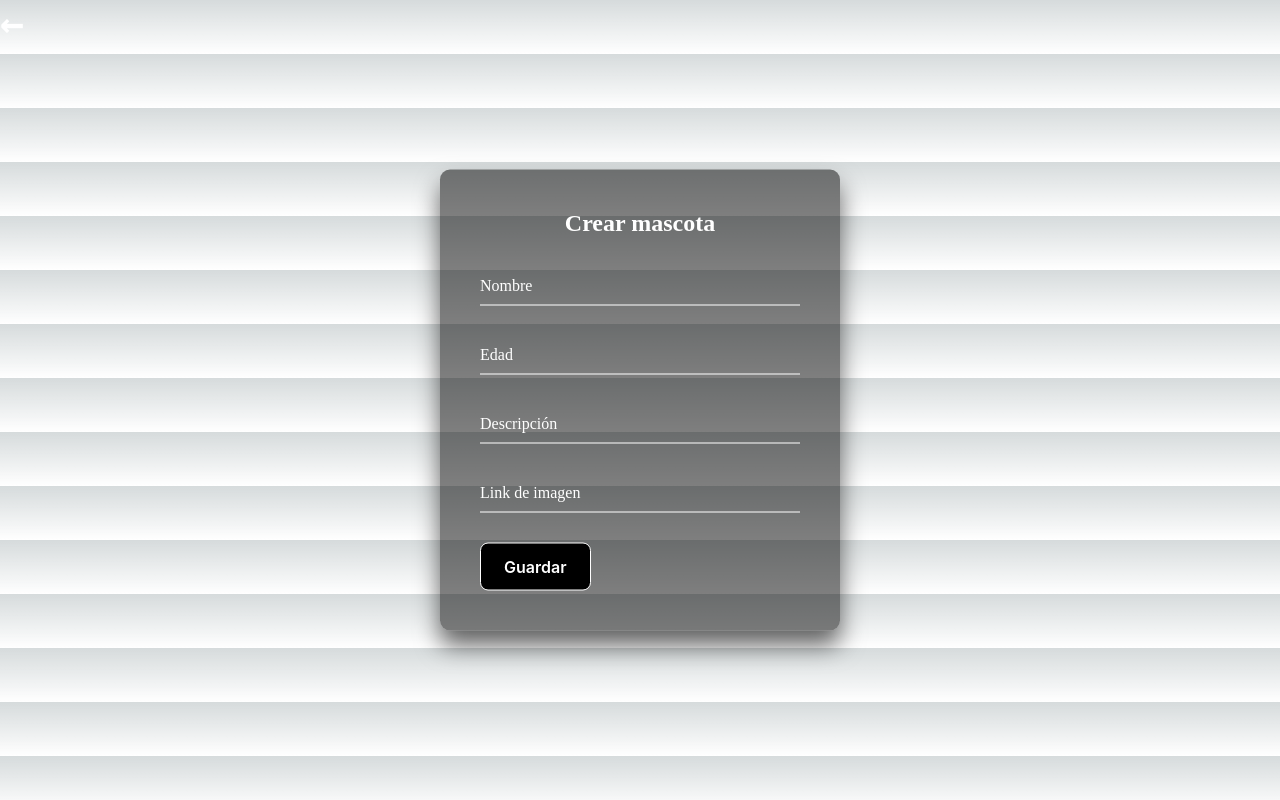
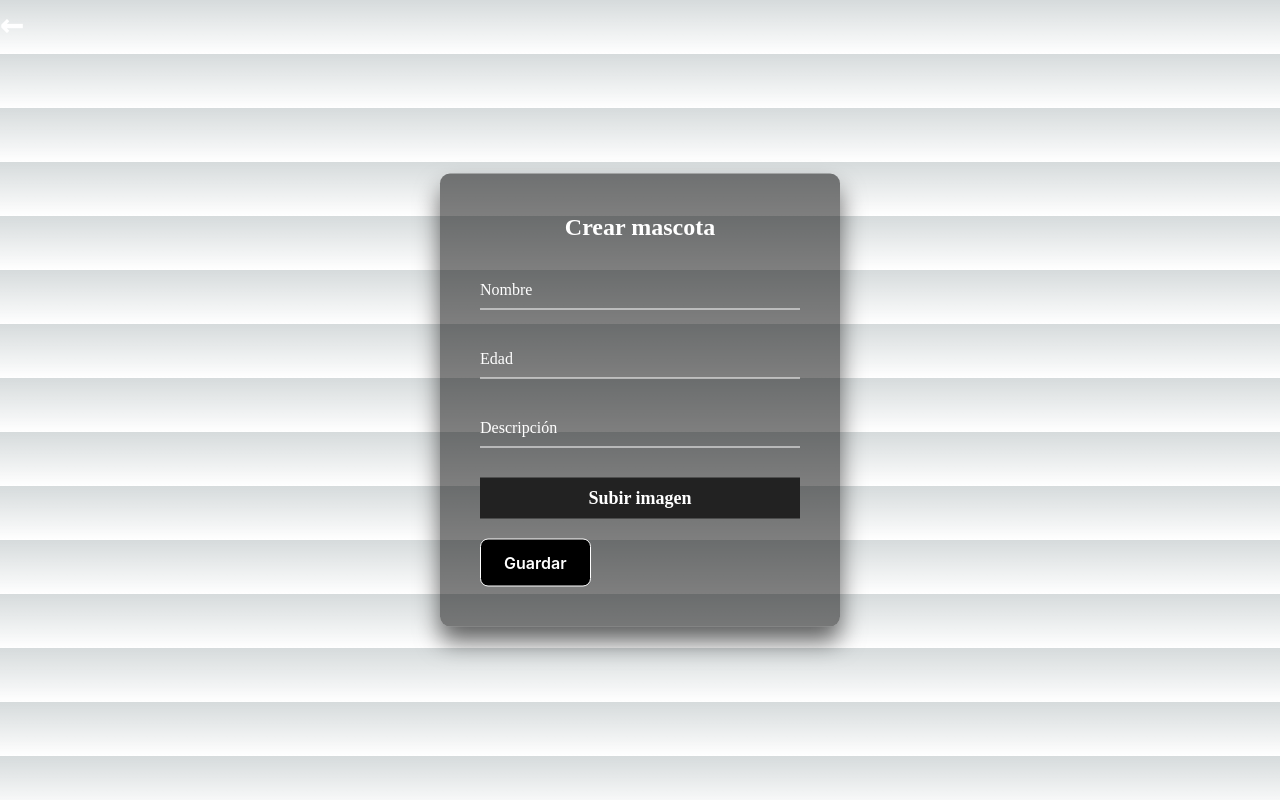
Before and after one commit to Zedieee/PetsClient, a Next.js app: page /crear in a window 1280 px wide. Built offline with nearby package versions, Linux system fonts and the light colour scheme.

Commit message:
imagesfromCloud

```diff
--- a/package.json
+++ b/package.json
@@ -11,8 +11,10 @@
   "dependencies": {
     "@next/font": "13.0.7",
     "axios": "^1.2.1",
+    "cloudinary-react": "^1.8.1",
     "eslint": "8.29.0",
     "eslint-config-next": "13.0.7",
+    "imgur": "^2.2.0",
     "next": "13.0.7",
     "react": "18.2.0",
     "react-dom": "18.2.0",
--- a/pages/crear.jsx
+++ b/pages/crear.jsx
@@ -1,61 +1,73 @@
-import styles from '../styles/Editar.module.css'
-import { useState, useEffect } from 'react'
-import { useRouter } from 'next/router'
-import axios from 'axios'
-import GoBack from '../components/goback'
+import styles from "../styles/Editar.module.css";
+import { useState, useEffect } from "react";
+import { useRouter } from "next/router";
+import axios from "axios";
+import GoBack from "../components/goback";
 export default function Crear() {
-    const router = useRouter()
-    const [name, setName] = useState(null)
-    const [age, setAge] = useState(null)
-    const [description, setDescription] = useState(null)
-    const [image_pet, setImage_pet] = useState('')
+  const router = useRouter();
+  const [name, setName] = useState(null);
+  const [age, setAge] = useState(null);
+  const [description, setDescription] = useState(null);
+  const [image_pet, setImage_pet] = useState("");
+  const [imageSrc, setImageSrc] = useState(null);
 
   const handleAge = (e) => {
-        setAge(e.target.value)
+    setAge(e.target.value);
+  };
+  const handleDescription = (e) => {
+    setDescription(e.target.value);
+  };
+  const handleName = (e) => {
+    setName(e.target.value);
+  };
+  const handleImage = (files) => {
+    const formData = new FormData();
+    formData.append("file", files[0]);
+    formData.append("upload_preset", "wx2e9n6q");
+    axios.post("https://api.cloudinary.com/v1_1/dpu6swtkx/image/upload", formData).then((res) => {
+        setImage_pet(res.data.secure_url);
+  });
 
-    }
-    const handleDescription = (e) => {
-        setDescription(e.target.value)
 
-       }
-    const handleName = (e) => {
-        setName(e.target.value)
-
-    }
-    const handleImage = (e) => {
-        setImage_pet(e.target.value)
-    }
+  };
 
   const handleSubmit = async (e) => {
-        e.preventDefault()
-
-        const res = await axios.post('https://nodejs-mysql-restapi-pets-production.up.railway.app/api/pets', {
+    e.preventDefault();
+    const res = await axios.post(
+        "https://nodejs-mysql-restapi-pets-production.up.railway.app/api/pets",
+        {
           name,
           age,
           image_pet,
-            description
-        })
-        console.log(res.data)
-        router.push('/')
+          description,
+        }
+      );
+      router.push("/");
 
-    }
+  };
 
   return (
     <main className={styles.main}>
-            <div  className={styles.description}>
+      <div className={styles.description}>
         <GoBack />
-            </div >
+      </div>
       <div className={styles.loginbox}>
         <h2>Crear mascota</h2>
-                <form>
-
+        <form >
           <div className={styles.userbox}>
             <input onChange={handleName} type="text" name="" required />
             <label>Nombre</label>
           </div>
 
           <div className={styles.userbox}>
-                        <input onChange={handleAge} type="number" min={0} max={100} name="" required />
+            <input
+              onChange={handleAge}
+              type="number"
+              min={0}
+              max={100}
+              name=""
+              required
+            />
             <label>Edad</label>
           </div>
 
@@ -64,14 +76,28 @@ export default function Crear() {
             <label>Descripción</label>
           </div>
 
-                    <div className={styles.userbox}>
-                        <input onChange={handleImage} type="text" name="" required />
-                        <label>Link de imagen</label>
+          <div className={styles.custominputfile}>
+            <input
+              type="file"
+                name="image_pet"
+              id="image_pet"
+              className={styles.inputfile}
+              value=""
+                onChange={(event) =>{
+                    handleImage(event.target.files);
+                }}
+            />
+            Subir imagen
           </div>
-                    <button onClick={handleSubmit} className={styles.button23} role="button">Guardar</button>
-
+          <button
+            onClick={handleSubmit}
+            className={styles.button23}
+            role="button"
+          >
+            Guardar
+          </button>
         </form>
       </div>
     </main>
-    )
+  );
 }
--- a/pages/index.js
+++ b/pages/index.js
@@ -17,7 +17,6 @@ export default function Home() {
   const response = async () => {
     const res = await axios.get('https://nodejs-mysql-restapi-pets-production.up.railway.app/api/pets')
     setData(res.data)
-    console.log(res.data)
   }
 
     useEffect(() => {
@@ -71,7 +70,7 @@ export default function Home() {
                   query: { name: data[key].name, age: data[key].age, image_pet: data[key].image_pet, description: data[key].description },
                 })
 
-            }} key={key.id}  >
+            }} key={data[key].id}  >
 
               <div className={styles.imagecard}>
                 <div>
--- a/styles/Editar.module.css
+++ b/styles/Editar.module.css
@@ -66,6 +66,34 @@
   background-color: #fff;
   background-image: linear-gradient(to top, #f9f9f9, #fff 33%);
   margin-bottom: 20px;
+}
+.custominputfile {
+  background-color: #222222;
+  color: #fff;
+  cursor: pointer;
+  font-size: 18px;
+  font-weight: bold;
+  margin: 0 auto 20px;
+  min-height: 15px;
+  overflow: hidden;
+  padding: 10px;
+  position: relative;
+  text-align: center;
+  width: 100%;
+
+}
+
+.custominputfile .inputfile {
+ border: 10000px solid transparent;
+ cursor: pointer;
+ font-size: 10000px;
+ margin: 0;
+ opacity: 0;
+ outline: 0 none;
+ padding: 0;
+ position: absolute;
+ right: -1000px;
+ top: -1000px;
 }
 .option{
   color: black;
```
Also changed, not shown: pages/editar.js (line endings or trailing spaces), 1 other file (tests, documents, lock files or other folders). Lines whose indentation alone changed are shown as unchanged.
